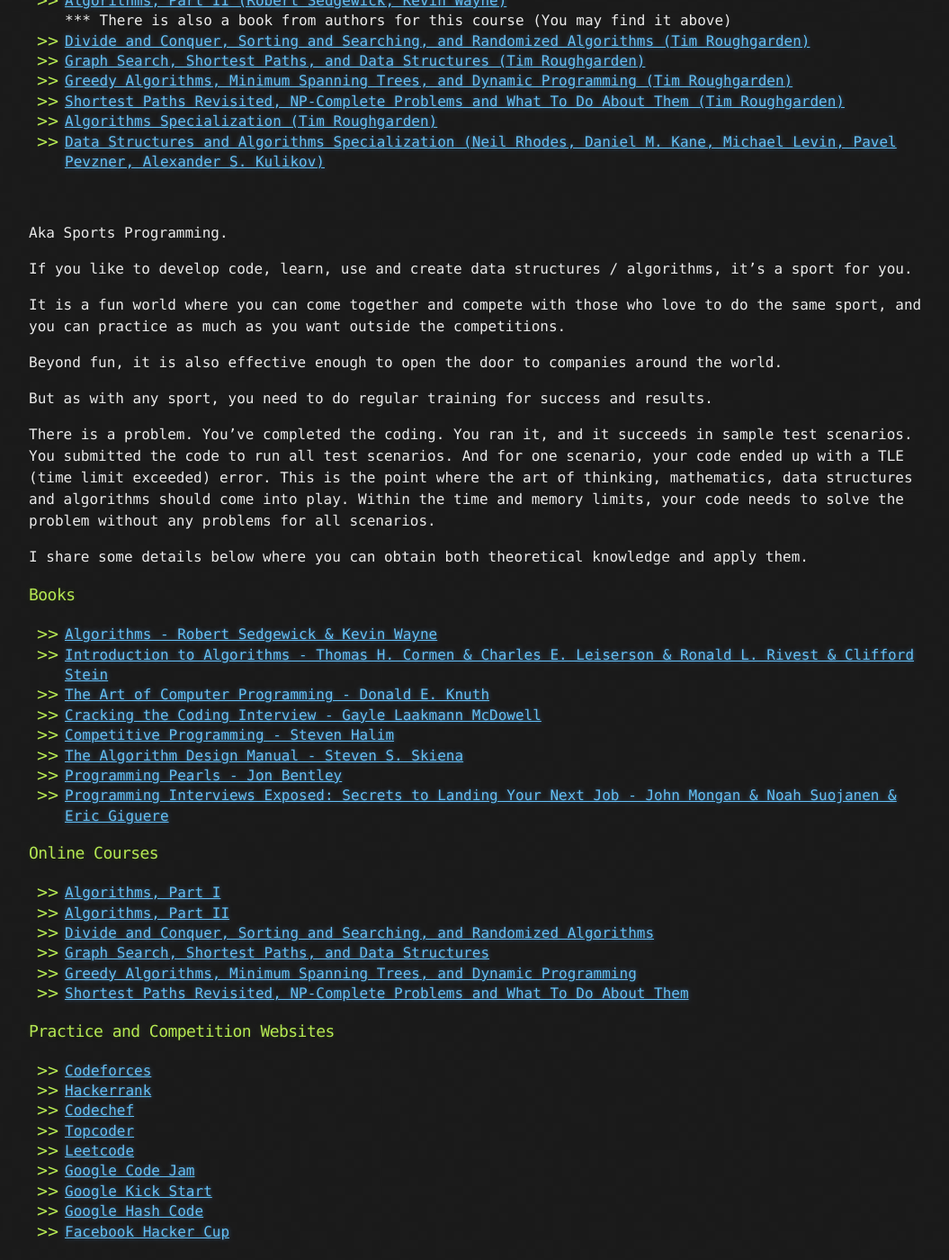
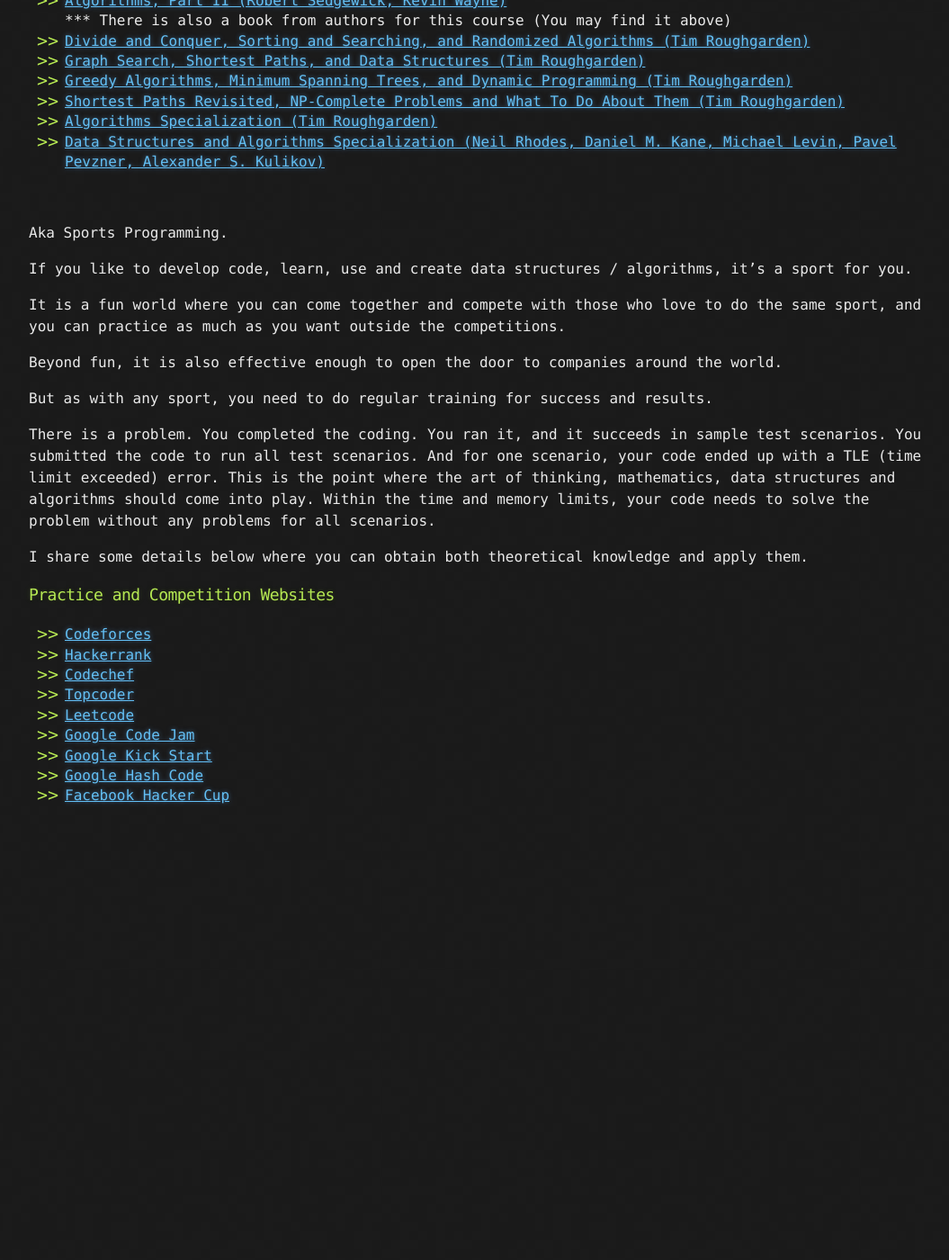
Before and after one commit to goodHunter27/serhatgiydiren.github.io, a Jekyll site: the page built from _posts/2020-01-01-competitive-programming.md, in a window 1280 px wide and 1400 px high, scrolled down 1051 px. Shown: the whole window at 90% size, without its empty margins (108-1163 px from the left). Built offline with Jekyll 4.4.1, drawn with Linux system fonts in a browser that asks for light colours; after the commit the page ends 1967 px from its top, so only the background shows below that.

Commit message:
Update 2020-01-01-competitive-programming.md

```diff
--- a/_posts/2020-01-01-competitive-programming.md
+++ b/_posts/2020-01-01-competitive-programming.md
@@ -13,31 +13,9 @@
 
 But as with any sport, you need to do regular training for success and results.
 
-There is a problem. You've completed the coding. You ran it, and it succeeds in sample test scenarios. You submitted the code to run all test scenarios. And for one scenario, your code ended up with a TLE (time limit exceeded) error. This is the point where the art of thinking, mathematics, data structures and algorithms should come into play. Within the time and memory limits, your code needs to solve the problem without any problems for all scenarios.
+There is a problem. You completed the coding. You ran it, and it succeeds in sample test scenarios. You submitted the code to run all test scenarios. And for one scenario, your code ended up with a TLE (time limit exceeded) error. This is the point where the art of thinking, mathematics, data structures and algorithms should come into play. Within the time and memory limits, your code needs to solve the problem without any problems for all scenarios.
 
 I share some details below where you can obtain both theoretical knowledge and apply them.
-
-### Books
-
-* [Algorithms - Robert Sedgewick & Kevin Wayne](https://amzn.to/3J238Xo){:target="_blank"}
-* [Introduction to Algorithms - Thomas H. Cormen & Charles E. Leiserson & Ronald L. Rivest & Clifford Stein](https://amzn.to/3PRgibH){:target="_blank"}
-* [The Art of Computer Programming - Donald E. Knuth](https://amzn.to/3S0Ggvd){:target="_blank"}
-* [Cracking the Coding Interview - Gayle Laakmann McDowell](https://amzn.to/3J23mhc){:target="_blank"}
-* [Competitive Programming - Steven Halim](https://amzn.to/3zz0i9f){:target="_blank"}
-* [The Algorithm Design Manual - Steven S. Skiena](https://amzn.to/3cBc8Xg){:target="_blank"}
-* [Programming Pearls - Jon Bentley](https://amzn.to/3J2iOtJ){:target="_blank"}
-* [Programming Interviews Exposed: Secrets to Landing Your Next Job - John Mongan & Noah Suojanen & Eric Giguere](https://amzn.to/3z3OOsU){:target="_blank"}
-
-
-### Online Courses
-
-* [Algorithms, Part I](https://www.coursera.org/learn/algorithms-part1){:target="_blank"}
-* [Algorithms, Part II](https://www.coursera.org/learn/algorithms-part2){:target="_blank"}
-* [Divide and Conquer, Sorting and Searching, and Randomized Algorithms](https://www.coursera.org/learn/algorithms-divide-conquer){:target="_blank"}
-* [Graph Search, Shortest Paths, and Data Structures](https://www.coursera.org/learn/algorithms-graphs-data-structures){:target="_blank"}
-* [Greedy Algorithms, Minimum Spanning Trees, and Dynamic Programming](https://www.coursera.org/learn/algorithms-greedy){:target="_blank"}
-* [Shortest Paths Revisited, NP-Complete Problems and What To Do About Them](https://www.coursera.org/learn/algorithms-npcomplete){:target="_blank"}
-
 
 ### Practice and Competition Websites
 
```
